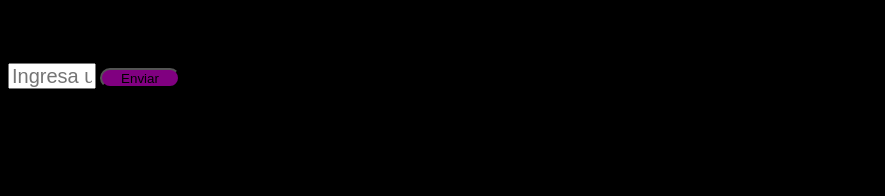
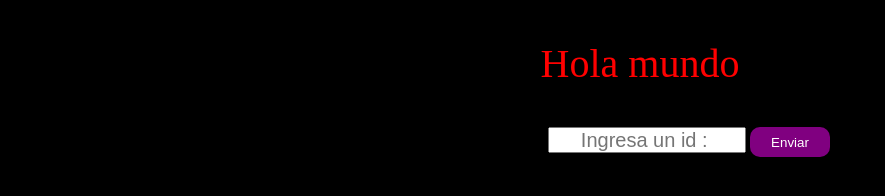
Before and after one commit to nemesis66634/nuevo_proyecto, a plain HTML site: page index.html in a window 1280 px wide. Shown: the whole page, without its empty margins (0-885 px from the left). Drawn offline with Linux system fonts and the light colour scheme.

Commit message:
Update styles.css

```diff
--- a/styles.css
+++ b/styles.css
@@ -1,25 +1,32 @@
 
 body {
   background: black;
-  color: rad;
+  color: red;
 }
 
 p {
-  font-size: 20px;
+  font-size: 40px;
   text-align: center;
 }
 
 input {
+  margin-left: 540px;
   font-size: 20px;
   text-align: center;
-  width: 80px;
+  width: 190px;
   height: 20px;
 }
 
 button {
   width: 80px;
-  height: 20px;
+  height: 30px;
   cursor: pointer;
   background-color: purple;
+  border: none;
   border-radius: 10px;
+  color: white;
 }
+
+#input, #button {
+  vertical-align: middle;
+}
```
